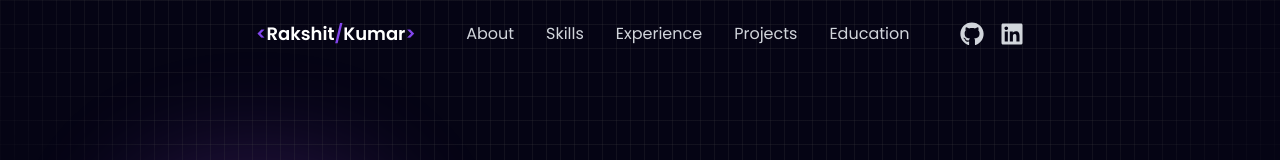
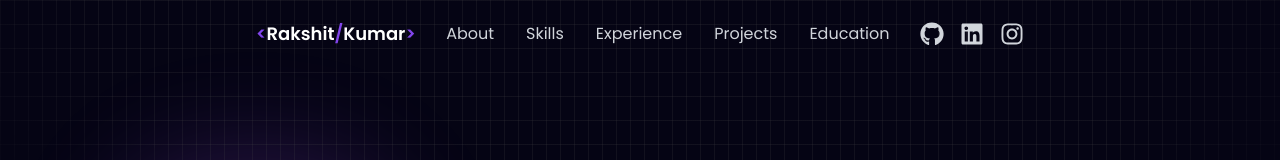
Before and after one commit to Rakshit412005/Rakshit-Portfolio-Website, a React (Vite) app: page / in a window 1280 px wide. Shown: the top 160 px of the page. Built offline with nearby package versions, Linux system fonts and the light colour scheme.

Commit message:
contact footer navbar section

```diff
--- a/src/components/Contact/Contact.jsx
+++ b/src/components/Contact/Contact.jsx
@@ -12,10 +12,10 @@
 
     emailjs
       .sendForm(
-        "service_axbtt7a",  // Replace with your EmailJS Service ID
-        "template_1ziboq3",  // Replace with your EmailJS Template ID
+        "service_fjgisnq",  // Replace with your EmailJS Service ID
+        "template_0ctg7ak",  // Replace with your EmailJS Template ID
         form.current,
-        "Rz7W9pVF0HdDryNNL"  // Replace with your EmailJS Public Key
+        "Yag3cR-mWYT4VqKZ2"  // Replace with your EmailJS Public Key
       )
       .then(
         () => {
--- a/src/components/Footer/Footer.jsx
+++ b/src/components/Footer/Footer.jsx
@@ -22,7 +22,7 @@
             { name: "About", id: "about" },
             { name: "Skills", id: "skills" },
             { name: "Experience", id: "experience" },
-            { name: "Projects", id: "projects" },
+            { name: "Projects", id: "work" },
             { name: "Education", id: "education" },
           ].map((item, index) => (
             <button
@@ -36,13 +36,13 @@
         </nav>
 
         {/* Social Media Icons - Responsive */}
-        <div className="flex flex-wrap justify-center space-x-4 mt-6">
+        {/* <div className="flex flex-wrap justify-center space-x-4 mt-6">
           {[
-            { icon: <FaFacebook />, link: "https://www.facebook.com/tarun.kaushik.3511041/" },
-            { icon: <FaTwitter />, link: "https://twitter.com/CodingMaster6?s=09" },
-            { icon: <FaLinkedin />, link: "https://www.linkedin.com/in/tarun-kaushik-553b441a4" },
-            { icon: <FaInstagram />, link: "https://www.instagram.com/coding_.master/" },
-            { icon: <FaYoutube />, link: "https://www.youtube.com/codingmasteryt" },
+           // { icon: <FaFacebook />, link: "https://www.facebook.com/tarun.kaushik.3511041/" },
+           // { icon: <FaTwitter />, link: "https://twitter.com/CodingMaster6?s=09" },
+           // { icon: <FaLinkedin />, link: "https://www.linkedin.com/in/rakshit-kumar07" },
+           // { icon: <FaInstagram />, link: "https://www.instagram.com/ig_rakshit07/" },
+            //{ icon: <FaYoutube />, link: "https://www.youtube.com/codingmasteryt" },
 
           ].map((item, index) => (
             <a
@@ -55,7 +55,7 @@
               {item.icon}
             </a>
           ))}
-        </div>
+        </div> */}
 
         {/* Copyright Text */}
         <p className="text-sm text-gray-400 mt-6">
--- a/src/components/Navbar/Navbar.jsx
+++ b/src/components/Navbar/Navbar.jsx
@@ -1,6 +1,6 @@
 import React, { useState, useEffect } from "react";
 import { FiMenu, FiX } from "react-icons/fi";
-import { FaGithub, FaLinkedin } from "react-icons/fa";
+import { FaGithub, FaLinkedin,FaInstagram } from "react-icons/fa";
 
 const Navbar = () => {
   const [isOpen, setIsOpen] = useState(false);
@@ -86,6 +86,14 @@
           >
             <FaLinkedin size={24} />
           </a>
+          <a
+            href="https://www.instagram.com/ig_rakshit07/"
+            target="_blank"
+            rel="noopener noreferrer"
+            className="text-gray-300 hover:text-[#8245ec]"
+          >
+            <FaInstagram size={24} />
+          </a>
         </div>
 
         {/* Mobile Menu Icon */}
```
Also changed, not shown: 1 other file (tests, documents, lock files or other folders).
